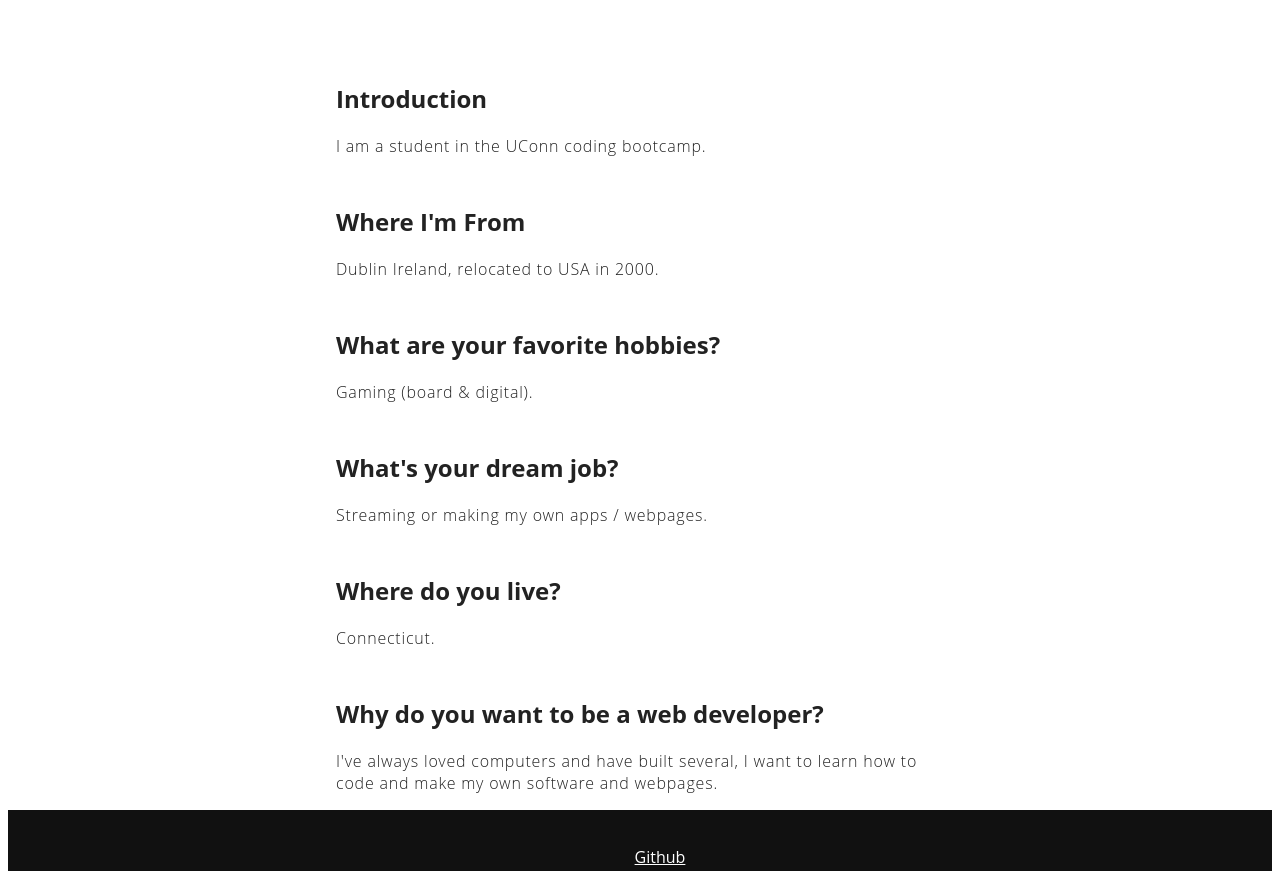
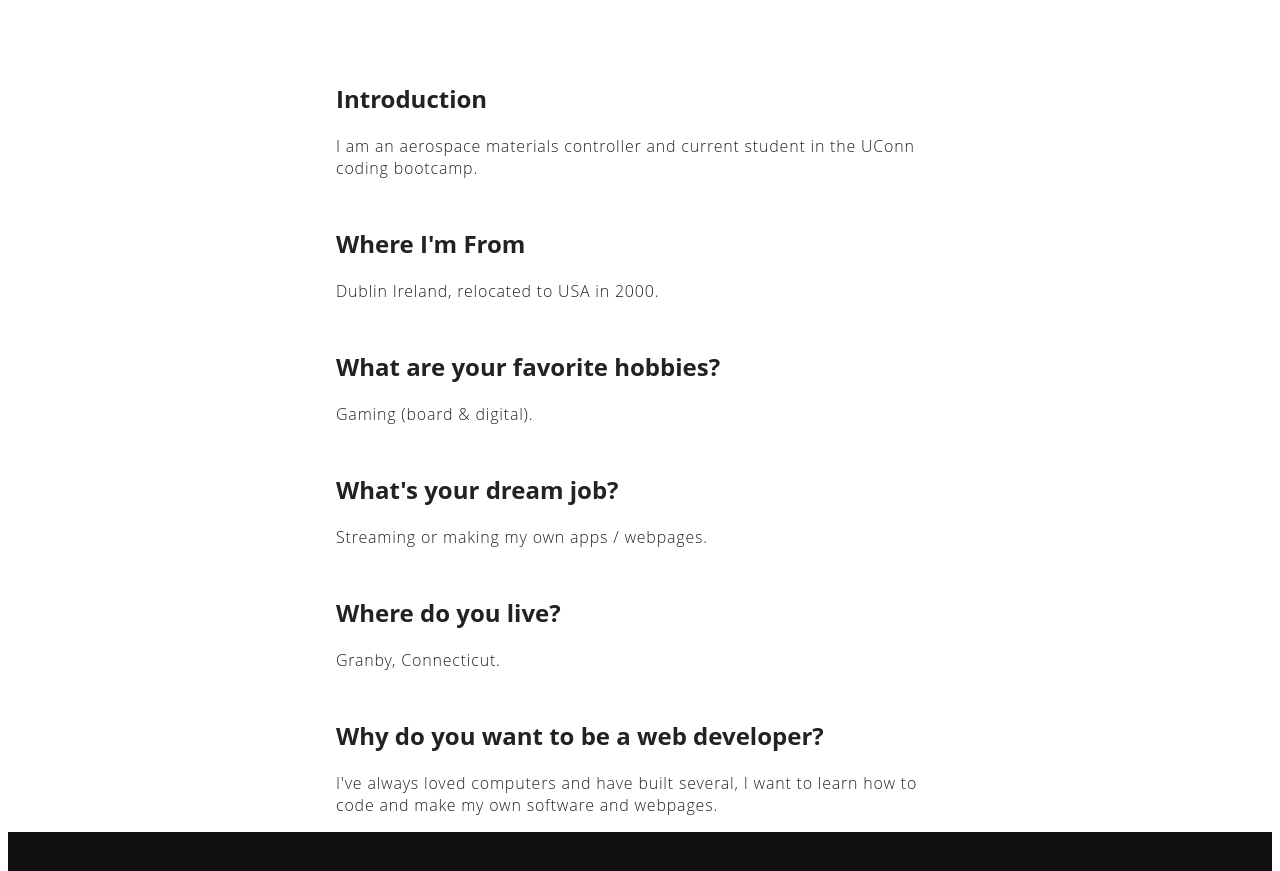
Before and after one commit to BraenaanV/BraenaanV.github.io, a plain HTML site: page index.html in a window 1280 px wide. Shown: the part 420-1291 px from the top of the page. Drawn offline with Linux system fonts and the light colour scheme.

Commit message:
first edits, and touch ups

```diff
--- a/index.html
+++ b/index.html
@@ -17,7 +17,7 @@
     </header>
     <section class="details">
       <h1>Introduction</h1>
-      <p>I am a student in the UConn coding bootcamp.</p>
+      <p>I am an aerospace materials controller and current student in the UConn coding bootcamp.</p>
       <h1>Where I'm From</h1>
       <p>Dublin Ireland, relocated to USA in 2000.</p>
       <h1>What are your favorite hobbies?</h1>
@@ -25,14 +25,14 @@
       <h1>What's your dream job?</h1>
       <p>Streaming or making my own apps / webpages.</p>
       <h1>Where do you live?</h1>
-      <p>Connecticut. </p>
+      <p>Granby, Connecticut. </p>
       <h1>Why do you want to be a web developer?</h1>
       <p>I've always loved computers and have built several, I want to learn how to code and make my own software and webpages.</p>
     </section>
 
     <footer id="footer">
         <ul class="social">
-          <li><a href="http://www.github.com/usernamehere">Github</a></li>
+          <li><a href="https://github.com/BraenaanV">Github</a></li>
         </ul>
     </footer>
 </body>
```
